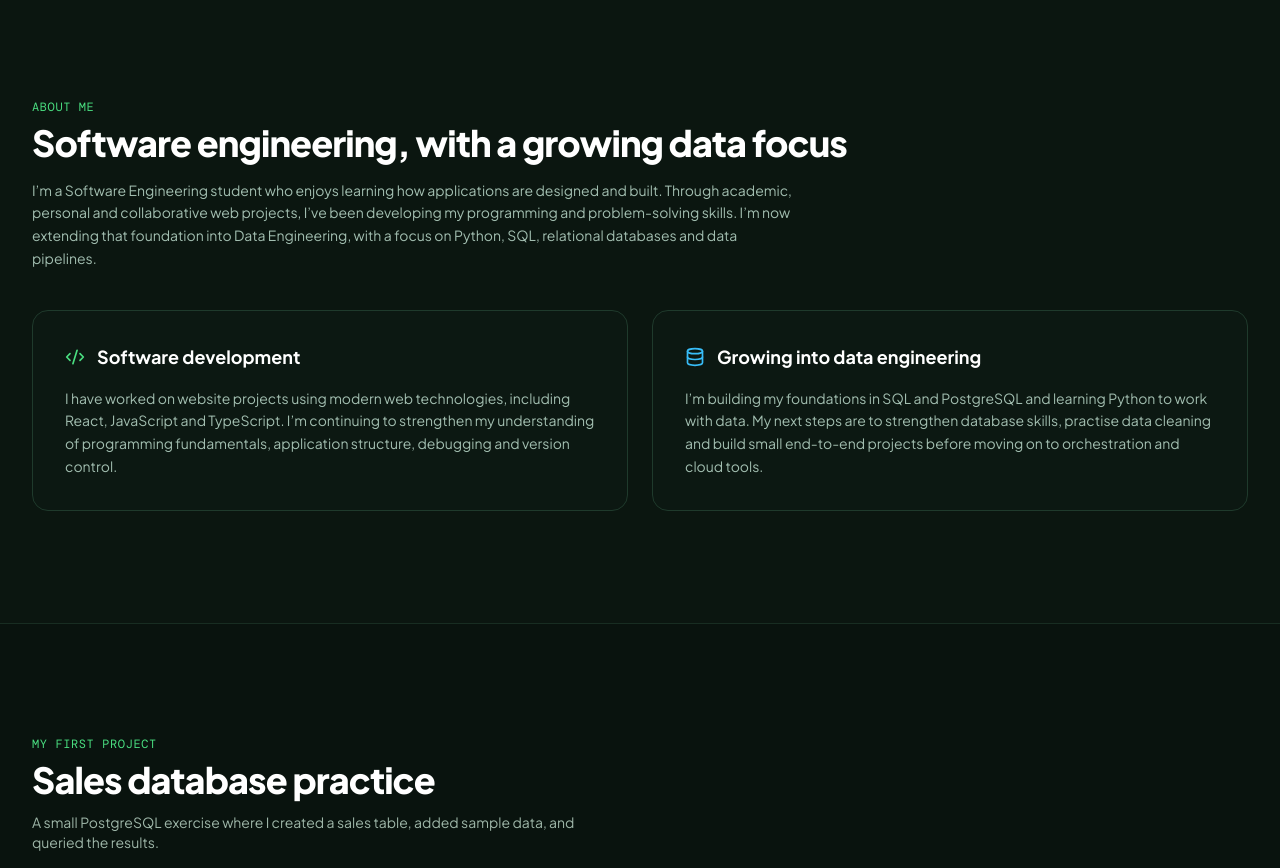
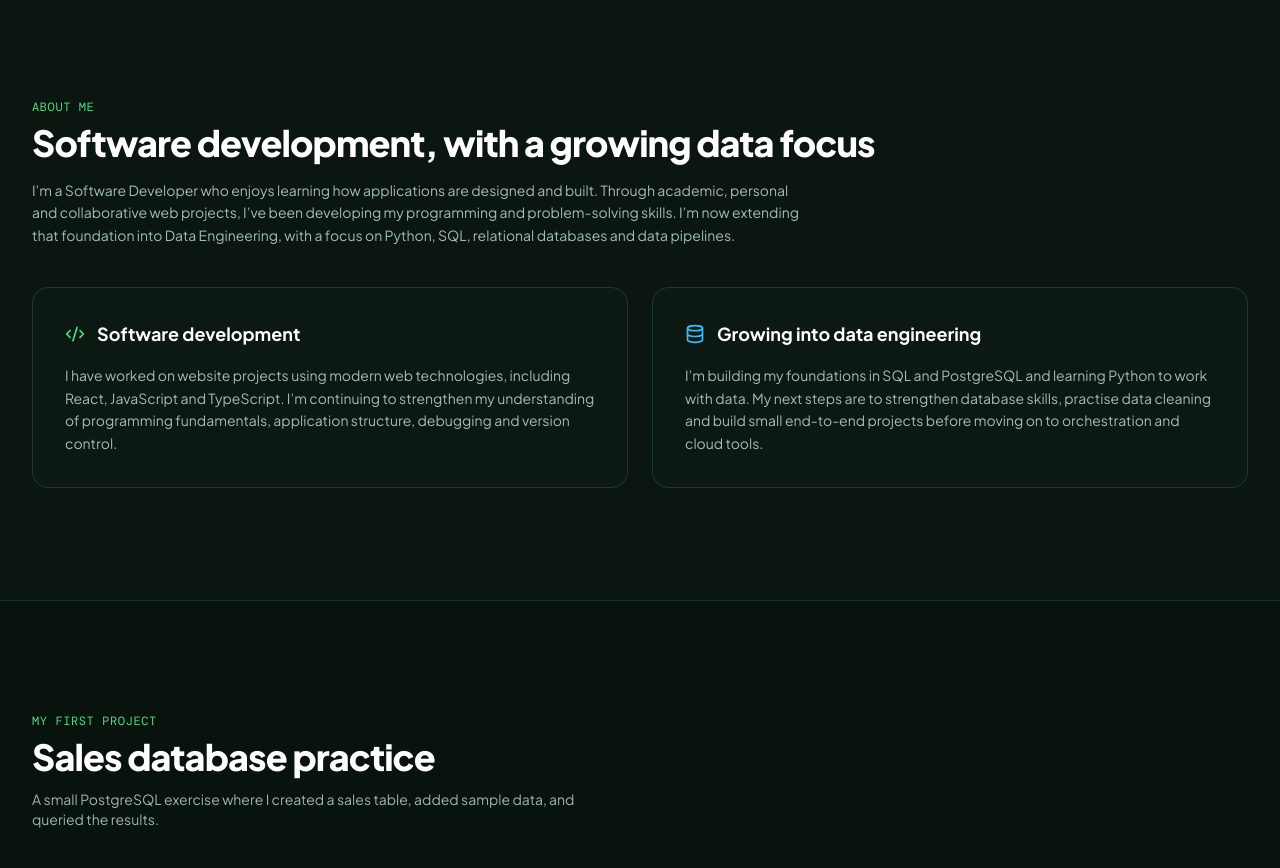
Before and after one commit to Adio05/MyPortfolio, a React (Vite) app: page / in a window 1280 px wide. Shown: the part 920-1788 px from the top of the page. Built offline with nearby package versions, Linux system fonts and the light colour scheme; a web font is replaced by a local one.

Commit message:
Update portfolio title to Software Developer

```diff
--- a/src/components/AboutSection.tsx
+++ b/src/components/AboutSection.tsx
@@ -6,8 +6,8 @@ export const AboutSection: React.FC = () => (
     <div className="max-w-7xl mx-auto px-4 sm:px-6 lg:px-8">
       <div className="mb-10">
         <div className="text-xs font-mono uppercase tracking-wider text-[#4ade80] mb-2">About me</div>
-        <h2 className="text-3xl sm:text-4xl font-extrabold tracking-tight text-white">Software engineering, with a growing data focus</h2>
-        <p className="text-sm text-[#a2beb0] leading-relaxed max-w-3xl mt-4">I’m a Software Engineering student who enjoys learning how applications are designed and built. Through academic, personal and collaborative web projects, I’ve been developing my programming and problem-solving skills. I’m now extending that foundation into Data Engineering, with a focus on Python, SQL, relational databases and data pipelines.</p>
+        <h2 className="text-3xl sm:text-4xl font-extrabold tracking-tight text-white">Software development, with a growing data focus</h2>
+        <p className="text-sm text-[#a2beb0] leading-relaxed max-w-3xl mt-4">I’m a Software Developer who enjoys learning how applications are designed and built. Through academic, personal and collaborative web projects, I’ve been developing my programming and problem-solving skills. I’m now extending that foundation into Data Engineering, with a focus on Python, SQL, relational databases and data pipelines.</p>
       </div>
       <div className="grid grid-cols-1 md:grid-cols-2 gap-6">
         <article className="rounded-2xl bg-[#0c1812] border border-[#1f3a2c] p-6 sm:p-8">
```
